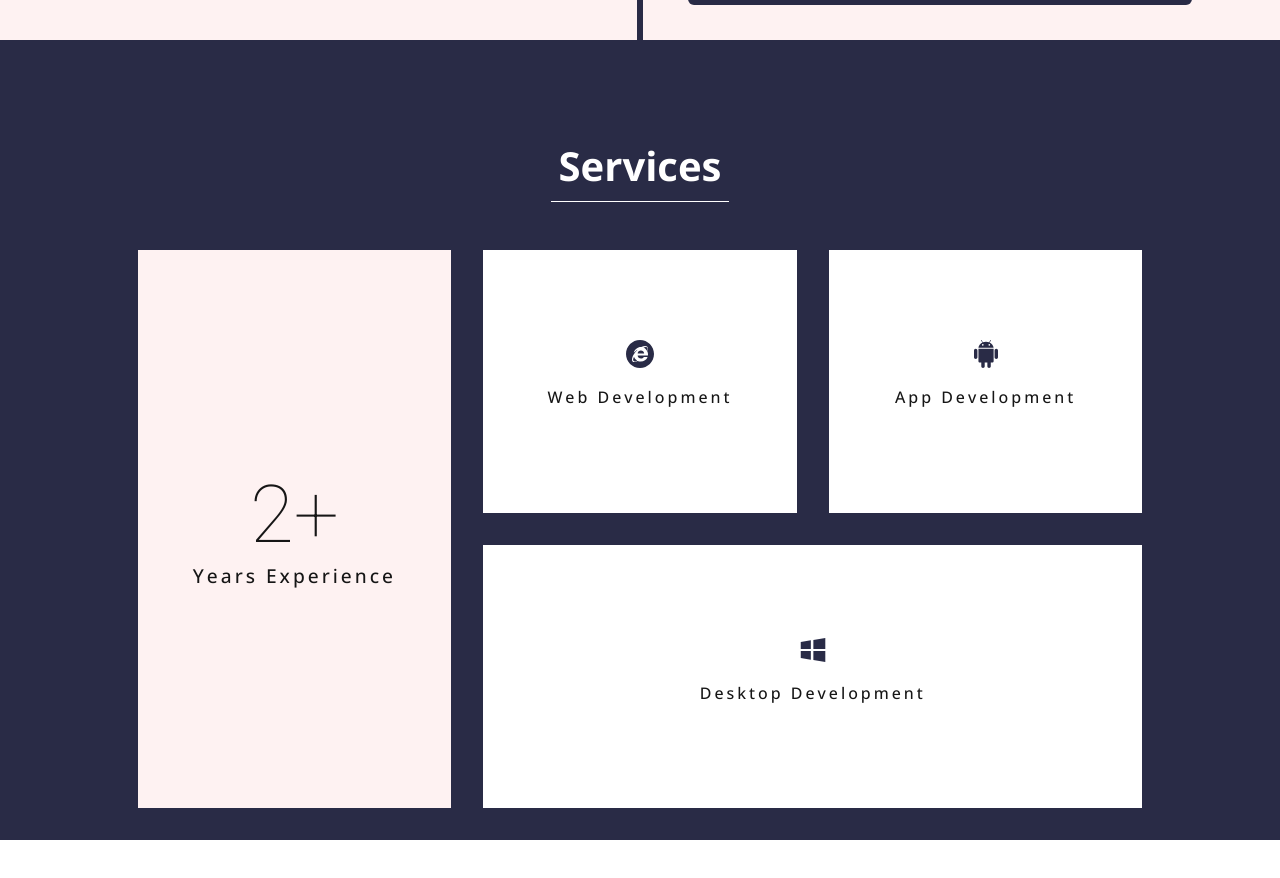
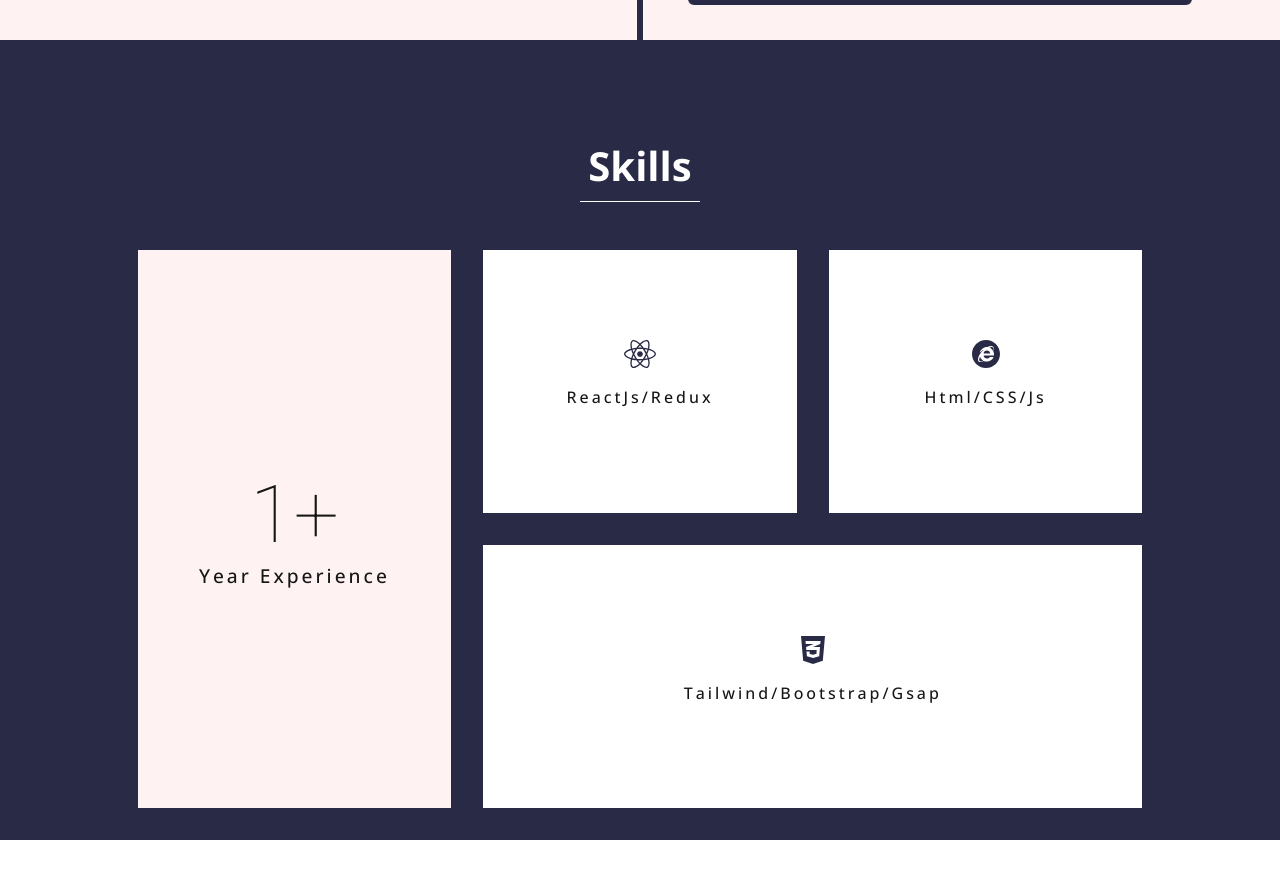
Before and after one commit to anandsharma12/react-portfolio1, a React (Create React App) app: page / in a window 1280 px wide. Shown: the part 2540-3418 px from the top of the page. Built offline with nearby package versions, Linux system fonts and the light colour scheme.

Commit message:
Update Services.jsx

```diff
--- a/src/components/Services.jsx
+++ b/src/components/Services.jsx
@@ -1,5 +1,7 @@
 import React from 'react'
 import { motion } from 'framer-motion'
+import { FaReact } from "react-icons/fa";
+import { FaCss3Alt } from "react-icons/fa";
 import { AiFillIeCircle, AiFillAndroid, AiFillWindows } from 'react-icons/ai'
 const Services = () => {
     const animations = {
@@ -25,20 +27,20 @@ const Services = () => {
 
     return (
         <div id='services'>
-            <h2>Services</h2>
+            <h2>Skills</h2>
             <section>
                 <motion.div className='serviceBox1'
                 whileInView={animations.whileInView}
                 initial={animations.one}>
 
-                    <h3>2+</h3>
-                    <p>Years Experience</p>
+                    <h3>1+</h3>
+                    <p>Year Experience</p>
                 </motion.div>
                 <motion.div className='serviceBox2'
                  whileInView={animations.whileInView}
                  initial={animations.twoAndThree}>
-                    <AiFillIeCircle />
-                    <span>Web Development</span>
+                    <FaReact />
+                    <span>ReactJs/Redux</span>
                 </motion.div>
                 <motion.div className='serviceBox3'
                  whileInView={animations.whileInView}
@@ -46,15 +48,15 @@ const Services = () => {
                  transition={{
                    delay: 0.2,
                  }}>
-                    <AiFillAndroid />
-                    <span>App Development</span>
+                    <AiFillIeCircle />
+                    <span>Html/CSS/Js</span>
                 </motion.div>
                 <motion.div className='serviceBox4'
                 whileInView={animations.whileInView}
                 initial={animations.four}
       >
-                    <AiFillWindows />
-                    <span>Desktop Development</span>
+                   <FaCss3Alt />
+                    <span>Tailwind/Bootstrap/Gsap</span>
                 </motion.div>
             </section>
         </div>
```
